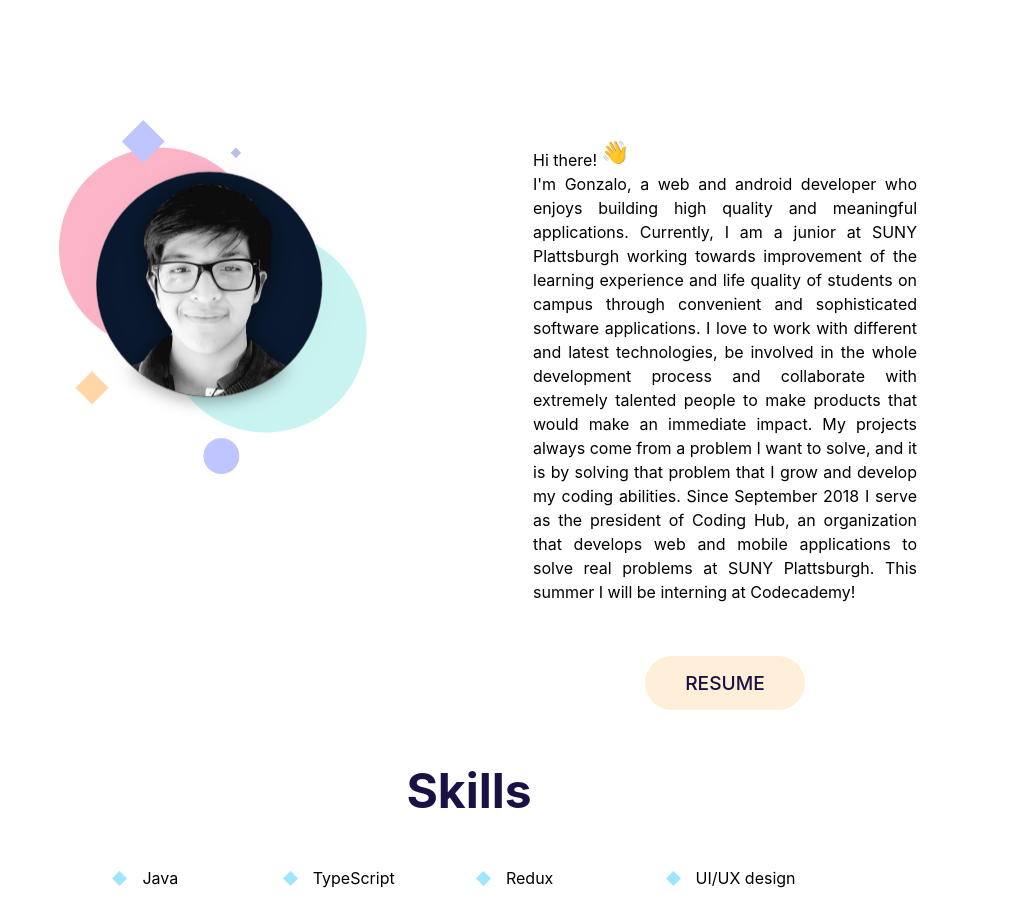
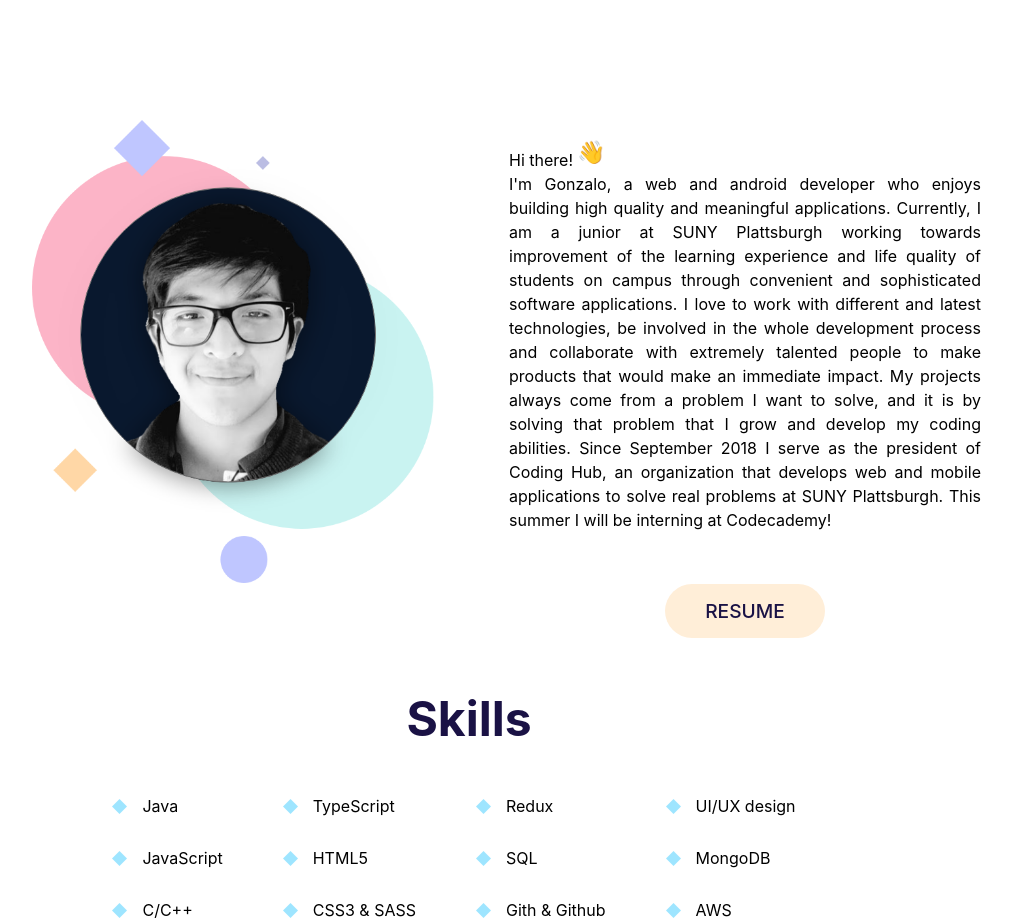
Before and after one commit to gonzen2310/portfolio-gonchi, a React (Create React App) app: page / in a window 1280 px wide. Shown: the part 680-1601 px from the top of the page, without its empty margins (171-1183 px from the left). Built offline with nearby package versions, Linux system fonts and the light colour scheme.

Commit message:
Finish about page responsiveness

```diff
--- a/src/components/About/styles.module.css
+++ b/src/components/About/styles.module.css
@@ -20,6 +20,7 @@
 
 .left-container img {
 	width: 80%;
+	max-width: 450px;
 }
 
 .right-container p {
@@ -32,7 +33,21 @@
 	width: 30px;
 }
 
-@media only screen and (max-width: 800px) {
+@media only screen and (max-width: 1400px) {
+	.left-container {
+		padding: 0 2.5em;
+	}
+
+	.right-container {
+		padding: 0;
+	}
+
+	.left-container img {
+		width: 85%;
+	}
+}
+
+@media only screen and (max-width: 1000px) {
 	.container {
 		flex-direction: column;
 	}
@@ -42,4 +57,14 @@
 		box-sizing: border-box;
 		padding: 0;
 	}
+
+	.left-container img {
+		width: 50%;
+	}
 }
+
+@media only screen and (max-width: 800px) {
+	.left-container img {
+		width: 80%;
+	}
+}
--- a/src/components/Footer/styles.module.css
+++ b/src/components/Footer/styles.module.css
@@ -24,6 +24,10 @@
 	color: #0dbdff;
 }
 
+.footer .footer-wrapper nav a img {
+	margin-right: 20px;
+}
+
 @media only screen and (max-width: 800px) {
 	.footer-wrapper {
 		flex-direction: column;
@@ -32,5 +36,9 @@
 	.footer-wrapper p,
 	.footer-wrapper img {
 		margin: 20px 0;
-	}
+    }
+
+    .footer .footer-wrapper nav a img {
+        margin-right: 10px;
+    }
 }
--- a/src/components/SocialMedia/styles.module.css
+++ b/src/components/SocialMedia/styles.module.css
@@ -10,6 +10,6 @@
 	.contact {
 		display: flex;
 		justify-content: space-between;
-		width: 100%;
+		width: auto;
 	}
 }
```
